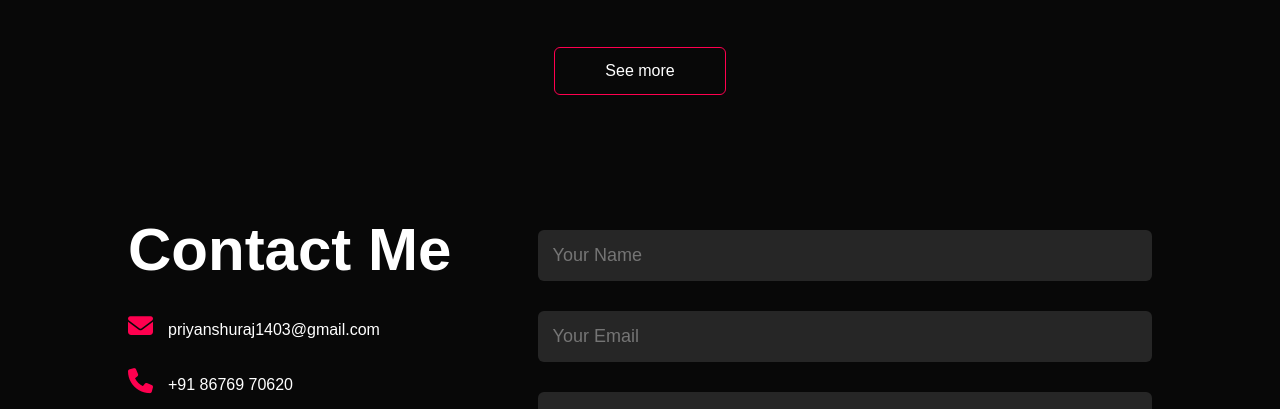
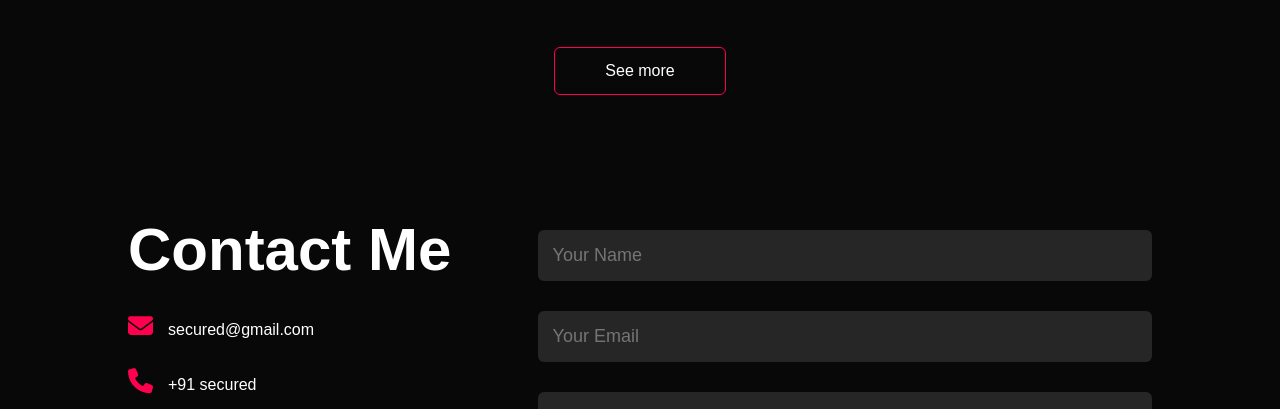
Before and after one commit to Geniuspriyanshu/me, a plain HTML site: page index.html in a window 1280 px wide. Shown: the part 2724-3133 px from the top of the page. Drawn offline with Linux system fonts and the light colour scheme.

Commit message:
Update index.html
Hide sensitive data

```diff
--- a/index.html
+++ b/index.html
@@ -188,8 +188,8 @@
             <div class="row">
                 <div class="contact-left">
                     <h1 class="sub-title">Contact Me</h1>
-                    <p><i class="fa-solid fa-envelope"></i>priyanshuraj1403@gmail.com</p>
-                    <p><i class="fa-solid fa-phone"></i>+91 86769 70620</p>
+                    <p><i class="fa-solid fa-envelope"></i>secured@gmail.com</p>
+                    <p><i class="fa-solid fa-phone"></i>+91 secured</p>
                     <div class="social-icon">
                         <a href="https://www.threads.net/genius_priyanshu" target="_blank"><i
                                 class="fa-brands fa-threads"></i></a>
```
